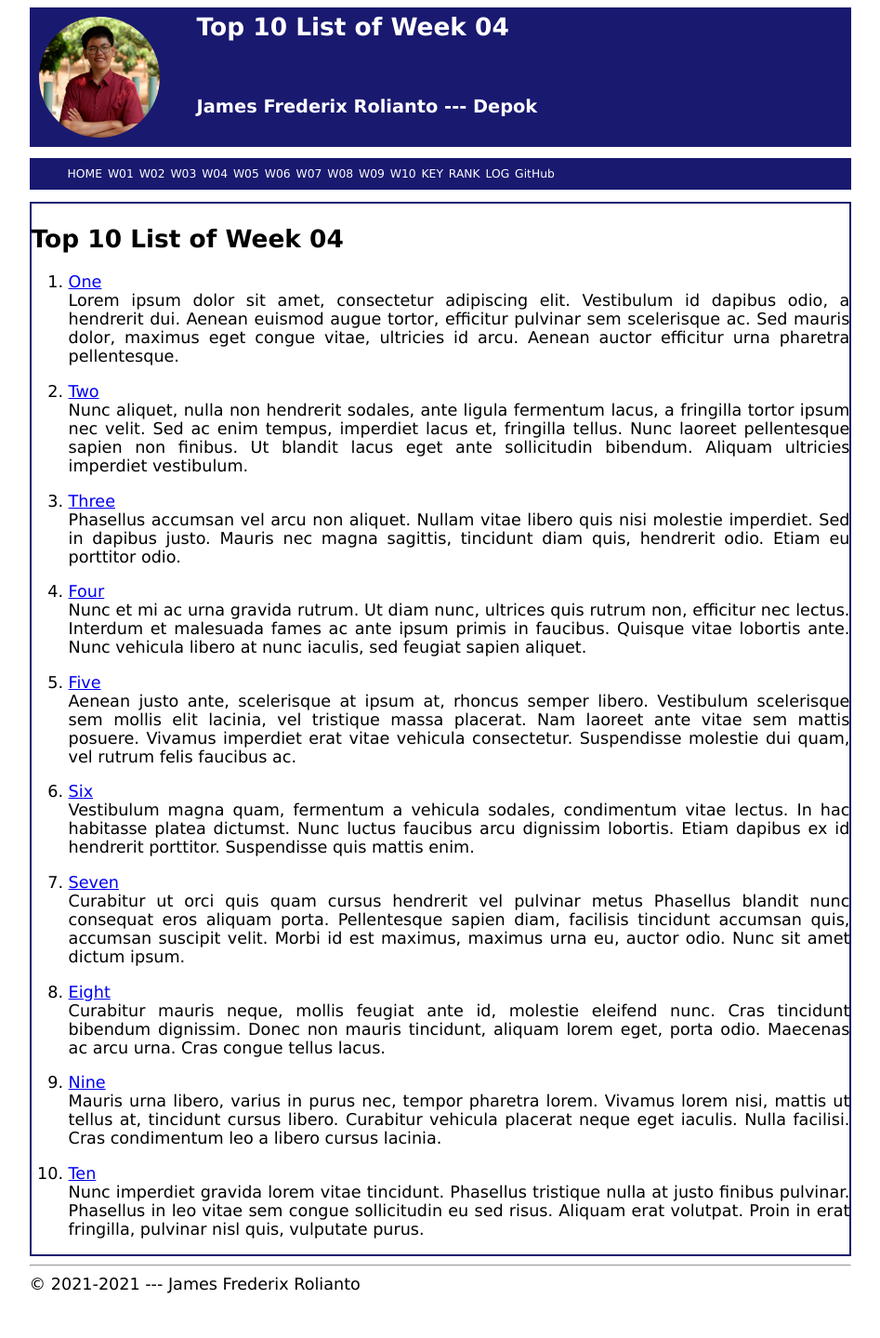
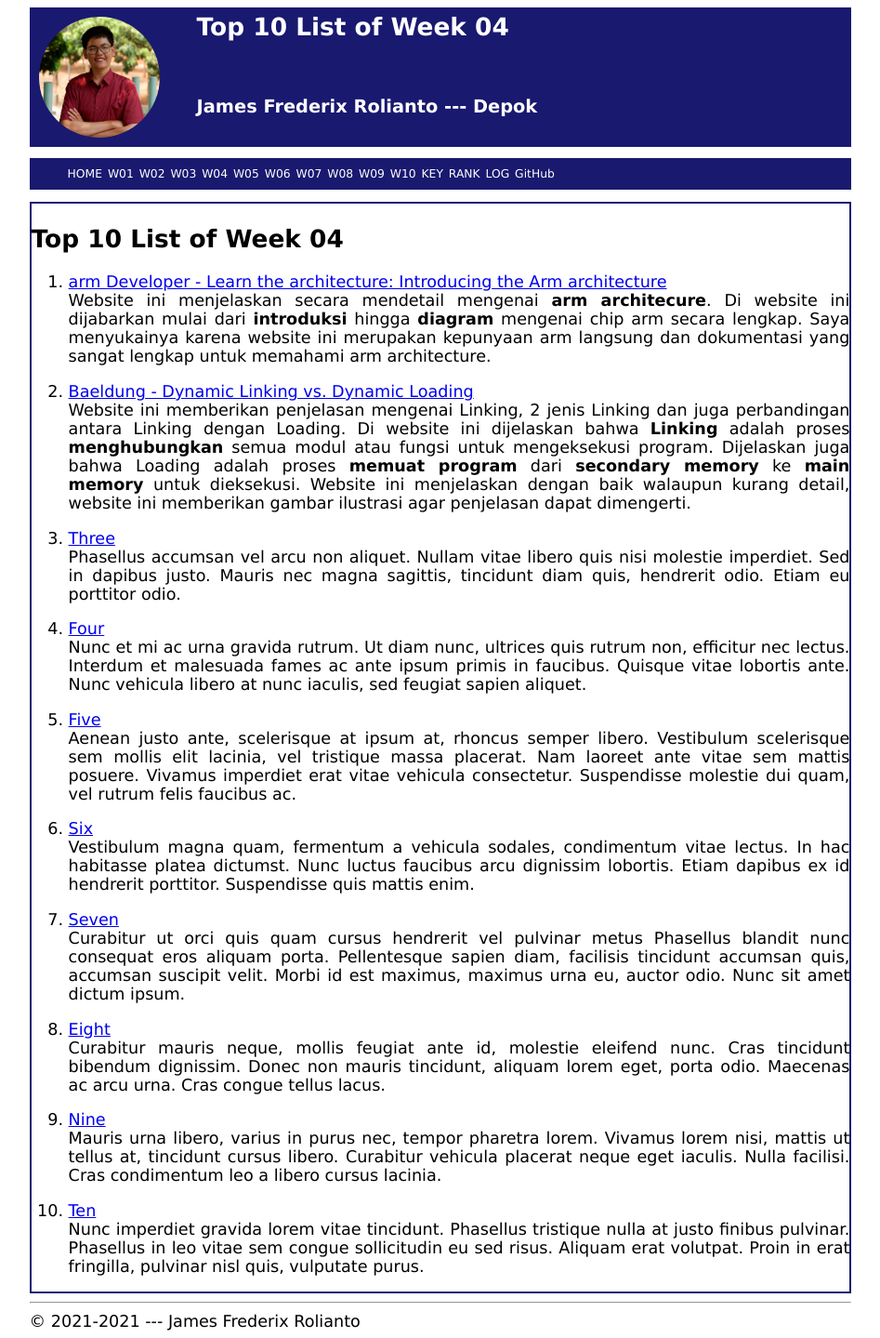
Before and after one commit to SinusCosinusTangen/os211, a Jekyll site: the page built from w04.md, in a window 1280 px wide. Shown: the whole page at 93% size, without its empty margins (166-1113 px from the left). Built offline with Jekyll 4.4.1, drawn with Linux system fonts in a browser that asks for light colours; our own code applies the rules of GitHub Pages for plain Markdown files; before the commit the page ends 1399 px from its top, so only the background shows below that.

Commit message:
OS211 SinusCosinusTangen

```diff
--- a/w04.md
+++ b/w04.md
@@ -5,19 +5,16 @@ permalink: /W04/
 
 # Top 10 List of Week 04
 
-1. [One](https://en.wikipedia.org/wiki/1)<br>
-Lorem ipsum dolor sit amet, consectetur adipiscing elit.
-Vestibulum id dapibus odio, a hendrerit dui.
-Aenean euismod augue tortor, efficitur pulvinar sem scelerisque ac.
-Sed mauris dolor, maximus eget congue vitae, ultricies id arcu.
-Aenean auctor efficitur urna pharetra pellentesque.
+1. [arm Developer - Learn the architecture: Introducing the Arm architecture](https://developer.arm.com/documentation/102404/0100/Development-of-the-Arm-architecture)<br>
+Website ini menjelaskan secara mendetail mengenai <strong>arm architecure</strong>.
+Di website ini dijabarkan mulai dari <strong>introduksi</strong> hingga <strong>diagram</strong> mengenai chip arm secara lengkap.
+Saya menyukainya karena website ini merupakan kepunyaan arm langsung dan dokumentasi yang sangat lengkap untuk memahami arm architecture.
 
-2. [Two](https://en.wikipedia.org/wiki/2)<br>
-Nunc aliquet, nulla non hendrerit sodales, ante ligula fermentum lacus, a fringilla tortor ipsum nec velit.
-Sed ac enim tempus, imperdiet lacus et, fringilla tellus.
-Nunc laoreet pellentesque sapien non finibus.
-Ut blandit lacus eget ante sollicitudin bibendum.
-Aliquam ultricies imperdiet vestibulum.
+2. [Baeldung - Dynamic Linking vs. Dynamic Loading](https://www.baeldung.com/cs/dynamic-linking-vs-dynamic-loading)<br>
+Website ini memberikan penjelasan mengenai Linking, 2 jenis Linking dan juga perbandingan antara Linking dengan Loading.
+Di website ini dijelaskan  bahwa <strong>Linking</strong> adalah proses <strong>menghubungkan</strong> semua modul atau fungsi untuk mengeksekusi program.
+Dijelaskan juga bahwa Loading adalah proses <strong>memuat program</strong> dari <strong>secondary memory</strong> ke <strong>main memory</strong> untuk dieksekusi.
+Website ini menjelaskan dengan baik walaupun kurang detail, website ini memberikan gambar ilustrasi agar penjelasan dapat dimengerti.
 
 3. [Three](https://en.wikipedia.org/wiki/3)<br>
 Phasellus accumsan vel arcu non aliquet.
```
